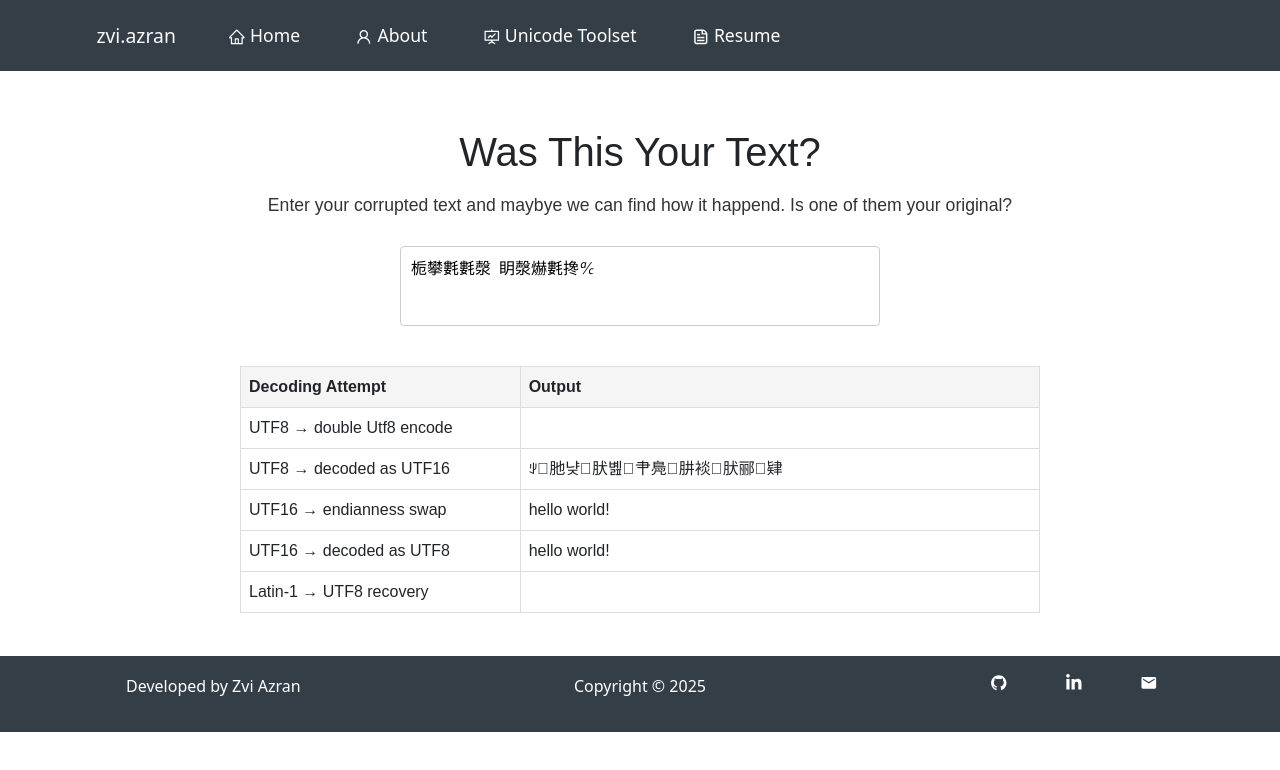
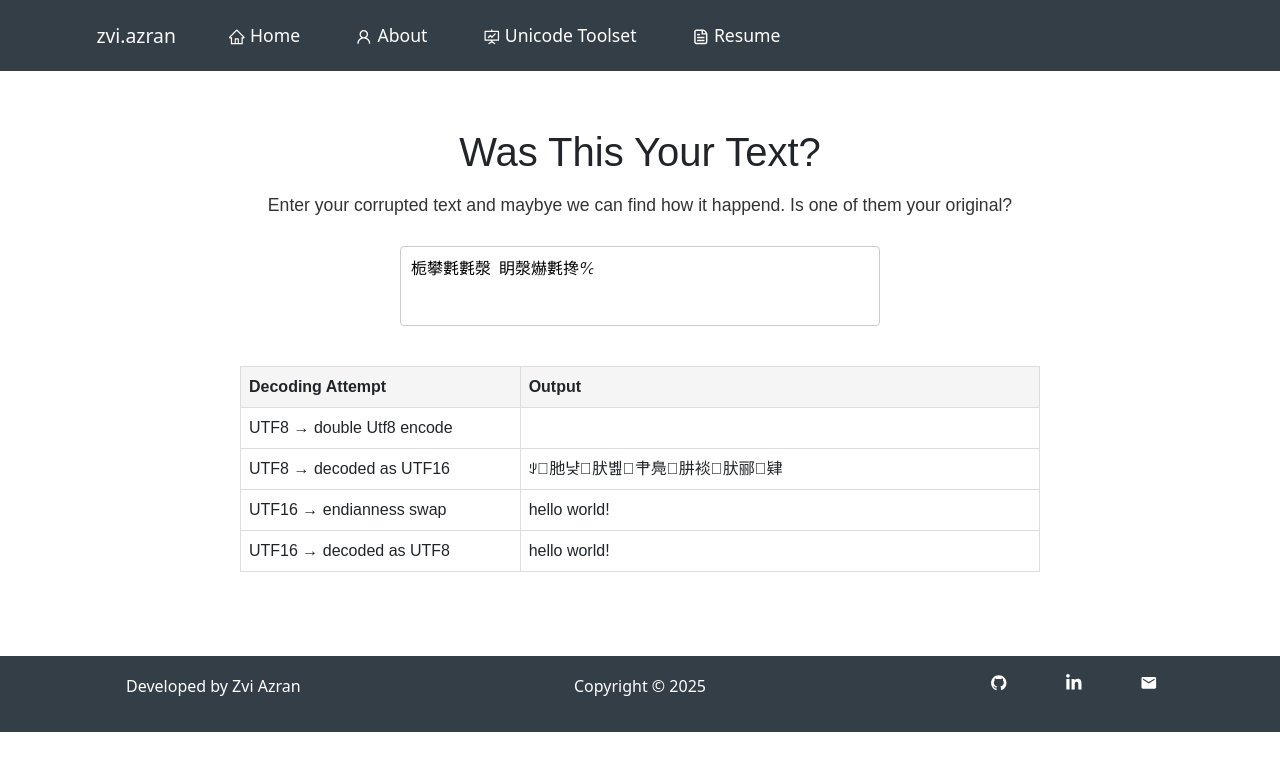
Before and after one commit to zviazran/unicode-toolset, a React (Vite) app: page /unicode-toolset/was-this-your-text in a window 1280 px wide. Shown: the top 770 px of the page. Built offline with nearby package versions, Linux system fonts and the light colour scheme.

Commit message:
remove implementation of latin1ToUtf8 because it is covered by utf16BytesAsUtf8

```diff
--- a/src/components/Toolset/WasThisYourText/WasThisYourText.tsx
+++ b/src/components/Toolset/WasThisYourText/WasThisYourText.tsx
@@ -65,12 +65,6 @@ const utf16BytesAsUtf8 = (input: string): string => {
   return new TextDecoder("utf-8", { fatal: false }).decode(new Uint8Array(bytes));
 };
 
-const latin1ToUtf8 = (input: string): string => {
-  const bytes = Uint8Array.from([...input].map(c => c.charCodeAt(0)));
-  return new TextDecoder("utf-8", { fatal: false }).decode(bytes);
-};
-
-
 const decodingAttempts: { name: string; transform: (input: string) => string }[] = [
   { name: "UTF8 → double Utf8 encode", transform: decodeDoubleUtf8Encoding },
   { name: "UTF8 → decoded as UTF16", transform: utf8BytesAsUtf16 },
@@ -78,8 +72,6 @@ const decodingAttempts: { name: string; transform: (input: string) => string }[]
   { name: "UTF16 → endianness swap", transform: swapUtf16Endianness },
   { name: "UTF16 → double Utf16 encoding", transform: decodeDoubleUtf16Encoding },
   { name: "UTF16 → decoded as UTF8", transform: utf16BytesAsUtf8 },
-
-  { name: "Latin-1 → UTF8 recovery", transform: latin1ToUtf8 },
 ];
 
 const WasThisYourText: React.FC = () => {
@@ -116,7 +108,7 @@ const WasThisYourText: React.FC = () => {
               })
               .filter(({ output }) =>
                 output && output !== input &&
-                ((output.match(/[\uDC00-\uDFFF]/g)?.length ?? 0) <= output.length / 2)
+                ((output.match(/[\uDC00-\uFFFD,\uFFF0-\uFFFF]/g)?.length ?? 0) <= output.length / 3)
               )
               .map(({ name, output }) => (
                 <tr key={name}>
```
